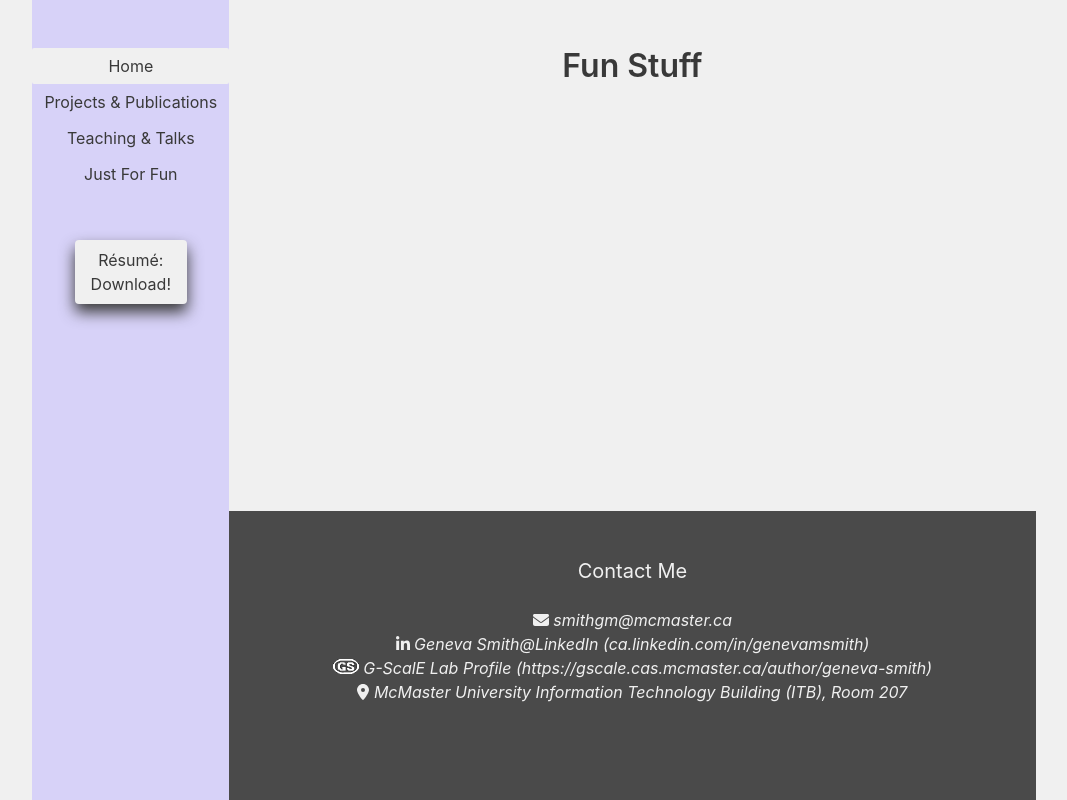
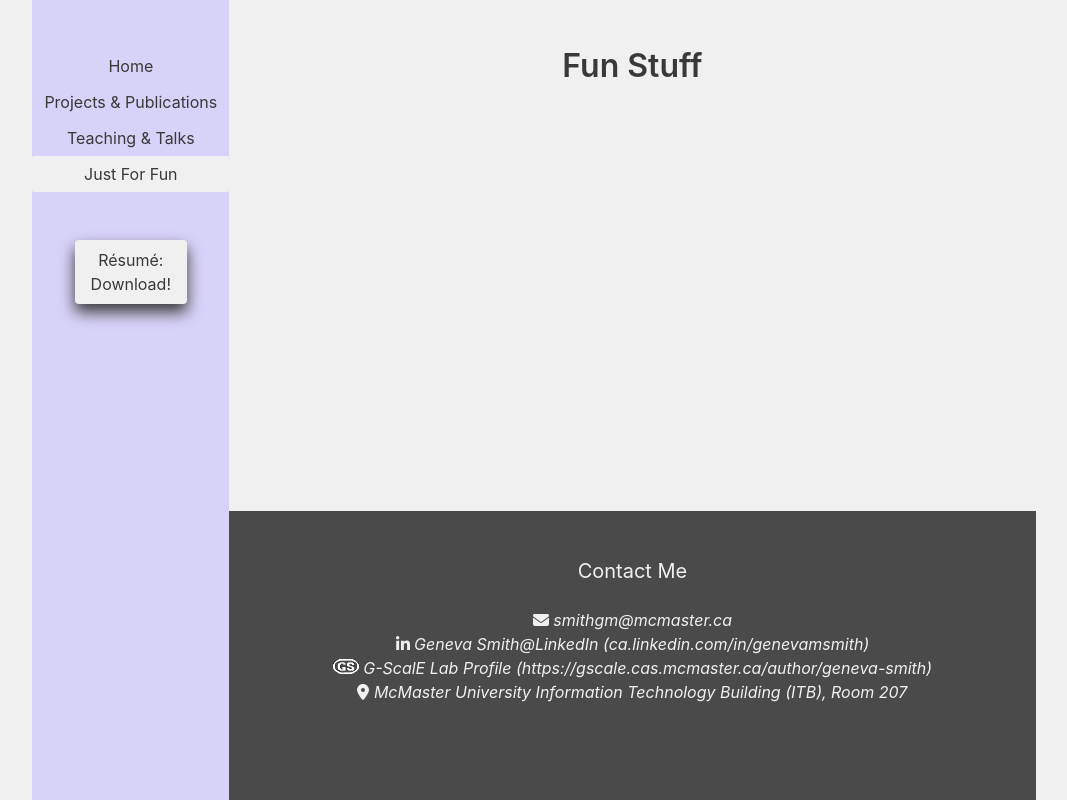
Before and after one commit to GenevaS/website, a Next.js app: page /fun in a window 1280 px wide. Shown: the whole page, without its empty margins (106-1173 px from the left). Built offline with nearby package versions, Linux system fonts and the light colour scheme.

Commit message:
Got active links working for nav bar

```diff
--- a/components/navbar.js
+++ b/components/navbar.js
@@ -1,22 +1,69 @@
+/* ---------------------------------------------------------------
+ * NAV BAR (Content and Layout)
+ * ---------------------------------------------------------------
+ */
+
+import { useRouter } from 'next/router'
 import Link from 'next/link'
 
-function NavBar() {
+const home = "Home";
+const homeAddress = "/";
+
+const publications = "Projects & Publications";
+const pubAddress = "/publications";
+
+const teaching = "Teaching & Talks";
+const teachAddress = "/teaching";
+
+const funStuff = "Just For Fun";
+const funAddress = "/fun";
+
+/* ---------------------------------------------------------------
+ * Function: IsActiveLink
+ * ---------------------------------------------------------------
+ * Simple function for changing the active nav item based on a
+ * given page with name = pagename and address=address.
+ * ---------------------------------------------------------------
+ */
+function IsActiveLink( pagename, address ) {
+    const router = useRouter();
+    var item;
+    if (router.asPath === address) {
+        item = <a className='is-active'>{pagename}</a>
+    }
+    else {
+        item = <a>{pagename}</a>
+    }
+
+    return item;
+}
+
+function NavBar(  ) {
 	return (
         <div className='menu has-text-centered
                         has-background-primary pt-6'>
 
             <ul className="menu-list">
                 <li>
-                    <Link href="/">
-                        <a className="is-active">Home</a>
+                    <Link href={homeAddress}>
+                        {IsActiveLink(home, homeAddress)}
                     </Link>
                 </li>
-
-                <li><a href="publications">Projects & Publications</a></li>
-
-                <li><a href="teaching">Teaching & Talks</a></li>
-
-                <li><a href="fun">Just For Fun</a></li>
+                <li>
+                    <Link href={pubAddress}>
+                        {IsActiveLink(publications, pubAddress)}
+                    </Link>
+                </li>
+                <li>
+                    <Link href={teachAddress}>
+                        {IsActiveLink(teaching, teachAddress)}
+                    </Link>
+                </li>
+                <li>
+                    <Link href={funAddress}>
+                    {IsActiveLink(funStuff, funAddress)}
+                    </Link>
+                </li>
             </ul>
 
             <button className='button downloadbutton mt-6'>
```
Also changed, not shown: components/layout.js (+6 -3 lines).
